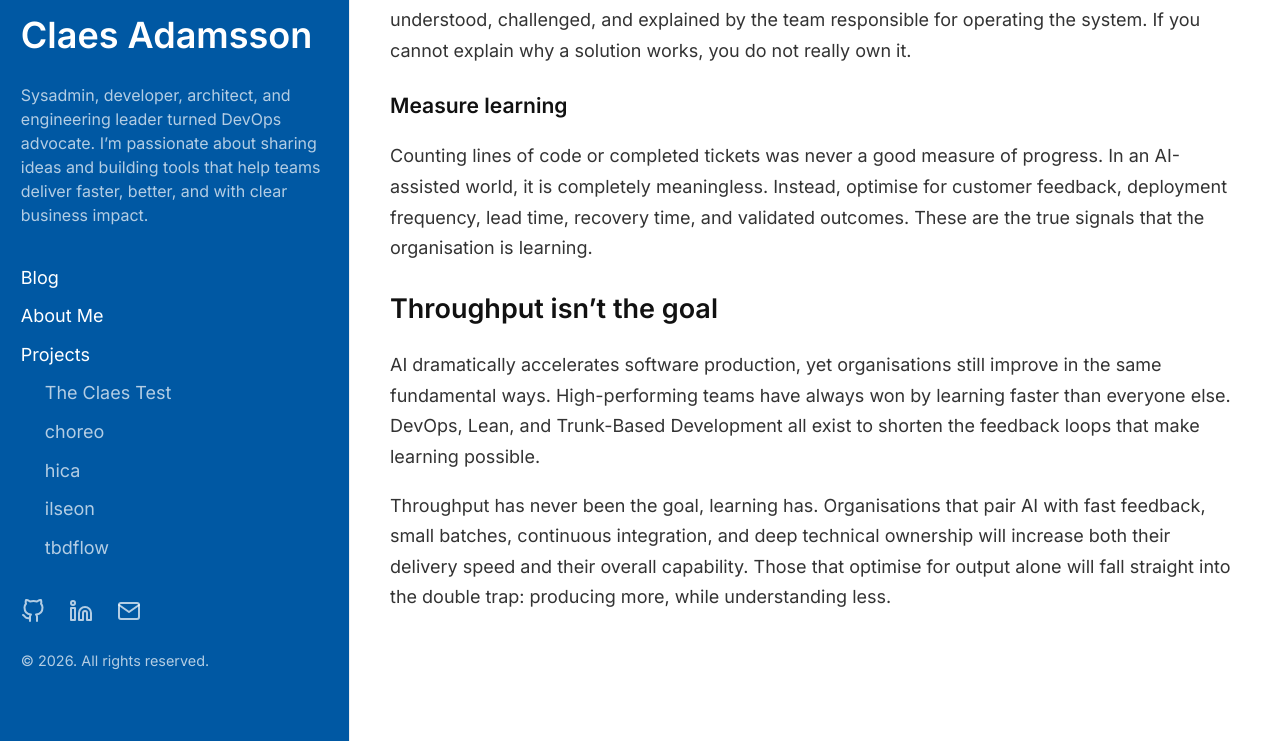
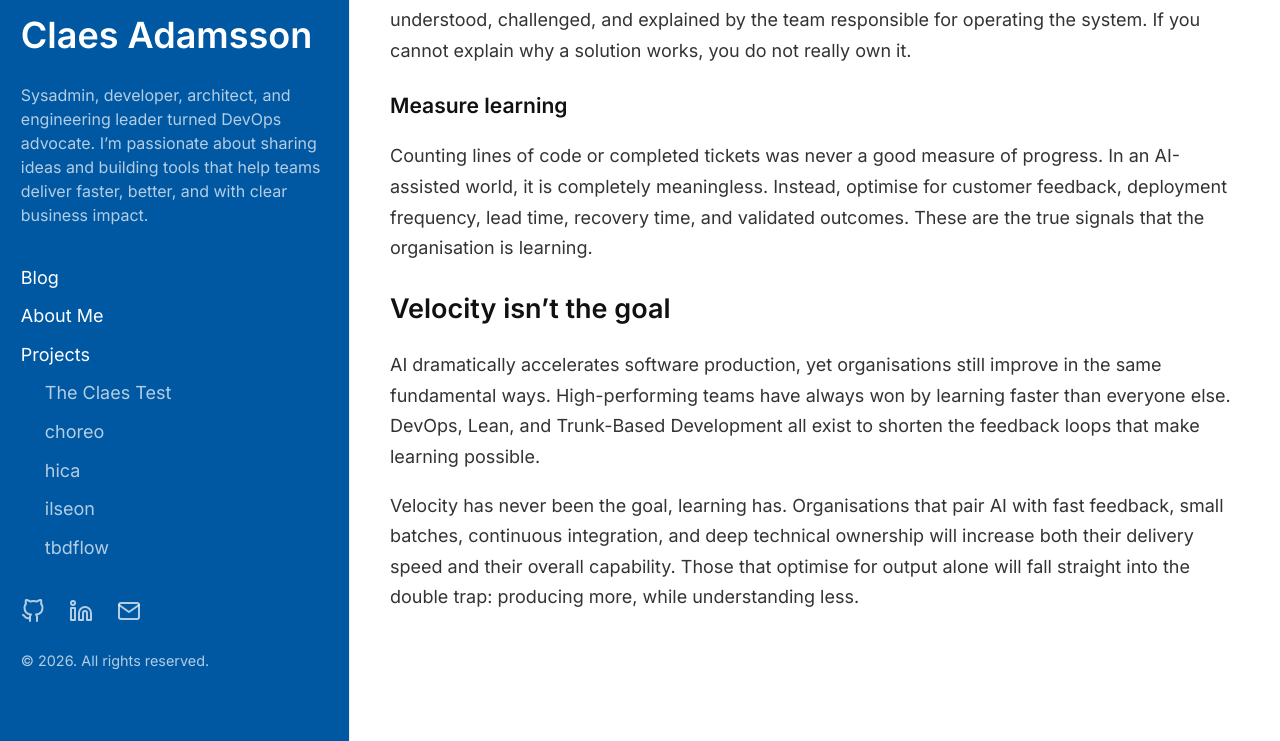
Before and after one commit to cladam/cladam.github.io, a Jekyll site: the page built from _posts/2026-07-29-the-double-trap.md, in a window 1280 px wide and 900 px high, scrolled down 2692 px, cut to the strip 159-900 px from the top of the window. Built offline with Jekyll 4.4.1, drawn with Linux system fonts in a browser that asks for light colours; comment, search, counter and statistics services are not loaded.

Commit message:
fix: change wording to the more reckless velocity

```diff
--- a/_posts/2026-07-29-the-double-trap.md
+++ b/_posts/2026-07-29-the-double-trap.md
@@ -68,8 +68,8 @@ Use AI to generate options, not ownership. Every significant design decision mus
 
 Counting lines of code or completed tickets was never a good measure of progress. In an AI-assisted world, it is completely meaningless. Instead, optimise for customer feedback, deployment frequency, lead time, recovery time, and validated outcomes. These are the true signals that the organisation is learning.
 
-## Throughput isn't the goal
+## Velocity isn't the goal
 
 AI dramatically accelerates software production, yet organisations still improve in the same fundamental ways. High-performing teams have always won by learning faster than everyone else. DevOps, Lean, and Trunk-Based Development all exist to shorten the feedback loops that make learning possible.
 
-Throughput has never been the goal, learning has. Organisations that pair AI with fast feedback, small batches, continuous integration, and deep technical ownership will increase both their delivery speed and their overall capability. Those that optimise for output alone will fall straight into the double trap: producing more, while understanding less.
+Velocity has never been the goal, learning has. Organisations that pair AI with fast feedback, small batches, continuous integration, and deep technical ownership will increase both their delivery speed and their overall capability. Those that optimise for output alone will fall straight into the double trap: producing more, while understanding less.
```
